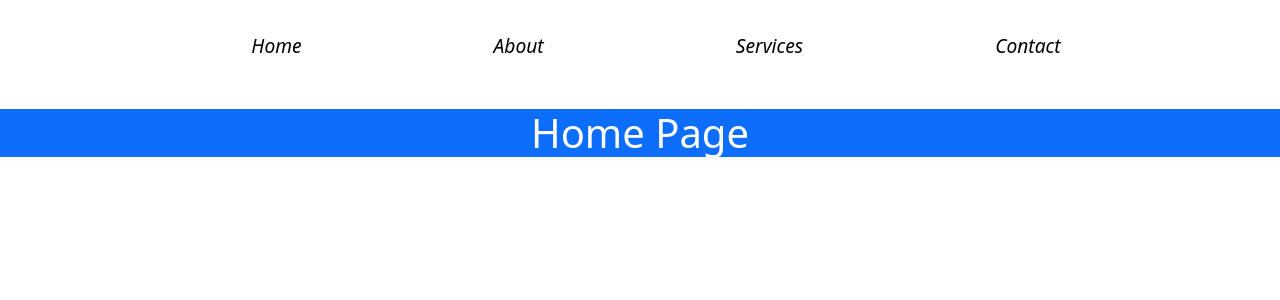
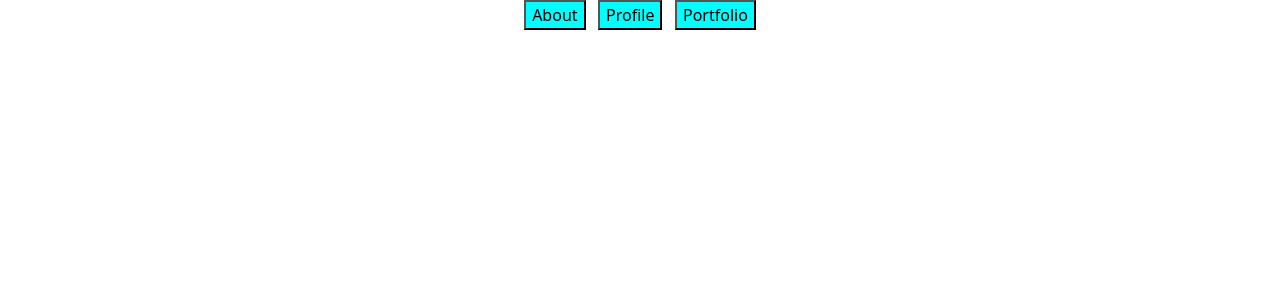
Before and after one commit to Vishnuraj1/React-practice, a React (Create React App) app: page / in a window 1280 px wide. Shown: the top 300 px of the page. Built offline with nearby package versions, Linux system fonts and the light colour scheme.

Commit message:
Created routing between pages with crossroads without using react-router dom,But it can't send request to server

```diff
--- a/src/App.css
+++ b/src/App.css
@@ -1,3 +1,8 @@
 .App{
     text-align: center;
+
 }
+button{
+
+background-color: aqua;
+}
--- a/src/App.js
+++ b/src/App.js
@@ -1,17 +1,35 @@
 import './App.css'
 import 'bootstrap/dist/css/bootstrap.min.css';
-import MainRouter from './Components/ReactRouter/MainRouter';
-// import { useNavigate } from 'react-router-dom'
+
+
 
 import React from 'react'
+import About from './Components/About';
+import Profile from './Components/Profile';
+import Portfolio from './Components/Portfolio';
+import { useState } from 'react';
 
 const App = () => {
-  // const navigate =useNavigate()
+ const [state,setState] =useState('')
+ let component
+ if (state==='about'){
+  component= <About></About>
+ }
+ if (state==='profile'){
+  component= <Profile></Profile>
+ }
+ if (state==='portfolio'){
+  component= <Portfolio></Portfolio>
+ }
   return (
     <div className='App'>
-      {/* <button onClick={()=>navigate('/about')}>Click</button> */}
-      {/* <h1>Welcome app</h1> */}
-      <MainRouter/>
+    <button onClick={()=>{setState('about')}}>About</button> &nbsp;&nbsp;
+    <button onClick={()=>{setState('profile')}}>Profile</button> &nbsp;&nbsp;
+    <button onClick={()=>{setState('portfolio')}}>Portfolio</button>
+    {component}
+
+
+
     </div>
   )
 }
--- a/src/Components/ReactRouter/pages/About.js
+++ b/src/Components/About.js
@@ -3,7 +3,7 @@ import React from 'react'
 const About = () => {
   return (
     <div>
-      <h1>About Page</h1>
+      <h1>About page</h1>
     </div>
   )
 }
--- /dev/null
+++ b/src/Components/Portfolio.js
@@ -0,0 +1,11 @@
+import React from 'react'
+
+const Portfolio = () => {
+  return (
+    <div>
+      <h1>Portfolio</h1>
+    </div>
+  )
+}
+
+export default Portfolio
--- /dev/null
+++ b/src/Components/Profile.js
@@ -0,0 +1,11 @@
+import React from 'react'
+
+const Profile = () => {
+  return (
+    <div>
+      <h1>Profile page</h1>
+    </div>
+  )
+}
+
+export default Profile
--- a/src/Components/ReactRouter/MainRouter.js
+++ /dev/null
@@ -1,33 +0,0 @@
-import React from 'react'
-import Home from './pages/Home'
-import About from './pages/About'
-import Services from './pages/Services'
-import Contact from './pages/Contact'
-import { Routes,Route,Link } from 'react-router-dom'
-import NotFound from './pages/NotFound'
-import nav from './pages/nav.css'
-
-
-const MainRouter = () => {
-  return (
-    <div>
-
-         <ul>
-            <li><Link to="/">Home</Link></li>
-            <li><Link to="about">About</Link></li>
-            <li><Link to="services">Services</Link></li>
-            <li><Link to="contact">Contact</Link></li>
-         </ul>
-
-      <Routes>
-        <Route path='' element={<Home />}/>
-        <Route path='about' element={<About />}/>
-        <Route path='services' element={<Services />}/>
-        <Route path='contact' element={<Contact />}/>
-        <Route path='*' element={<NotFound />}/>
-      </Routes>
-    </div>
-  )
-}
-
-export default MainRouter
--- a/src/Components/ReactRouter/pages/Contact.js
+++ /dev/null
@@ -1,11 +0,0 @@
-import React from 'react'
-
-const Contact = () => {
-  return (
-    <div>
-      <h1>Contact Page</h1>
-    </div>
-  )
-}
-
-export default Contact
--- a/src/Components/ReactRouter/pages/Home.js
+++ /dev/null
@@ -1,11 +0,0 @@
-import React from 'react'
-
-const Home = () => {
-  return (
-    <div>
-      <h1 className='bg-primary text-white'>Home Page</h1>
-    </div>
-  )
-}
-
-export default Home
--- a/src/Components/ReactRouter/pages/NotFound.js
+++ /dev/null
@@ -1,11 +0,0 @@
-import React from 'react'
-
-const NotFound = () => {
-  return (
-    <div>
-      <h1>Sorry... Page Not Found</h1>
-    </div>
-  )
-}
-
-export default NotFound
--- a/src/Components/ReactRouter/pages/Services.js
+++ /dev/null
@@ -1,11 +0,0 @@
-import React from 'react'
-
-const Services = () => {
-  return (
-    <div>
-      <h1>Service Page</h1>
-    </div>
-  )
-}
-
-export default Services
--- a/src/Components/ReactRouter/pages/nav.css
+++ /dev/null
@@ -1,13 +0,0 @@
-li{
-    list-style: none;
-    display: inline-block;
-    margin: 2rem 6rem;
-    font-style: italic;
-    font-size:larger;
-
-}
-a{
-    color:black;
-    text-decoration: none;
-
-}
```
